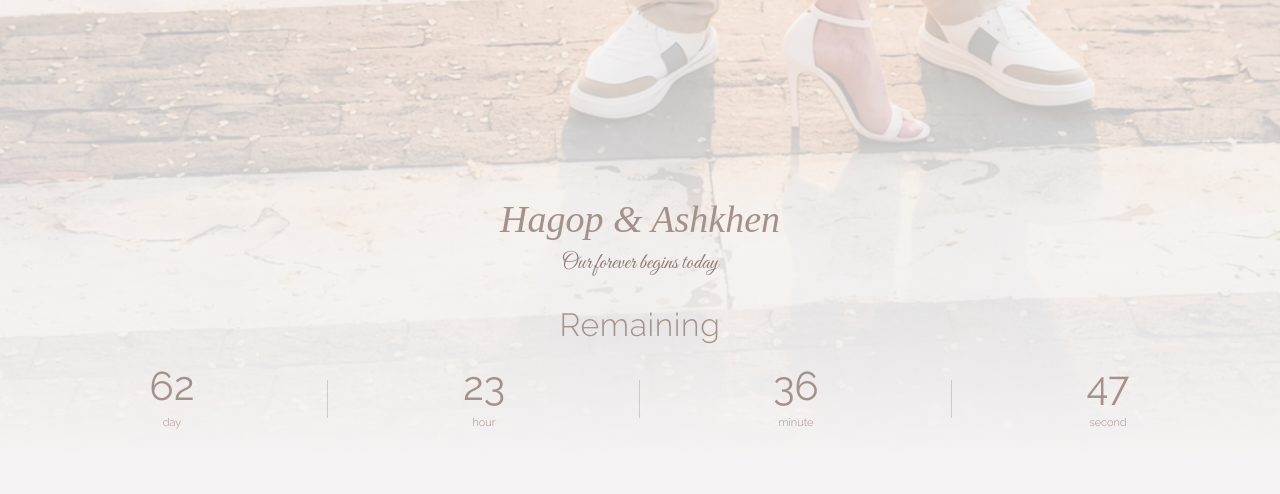
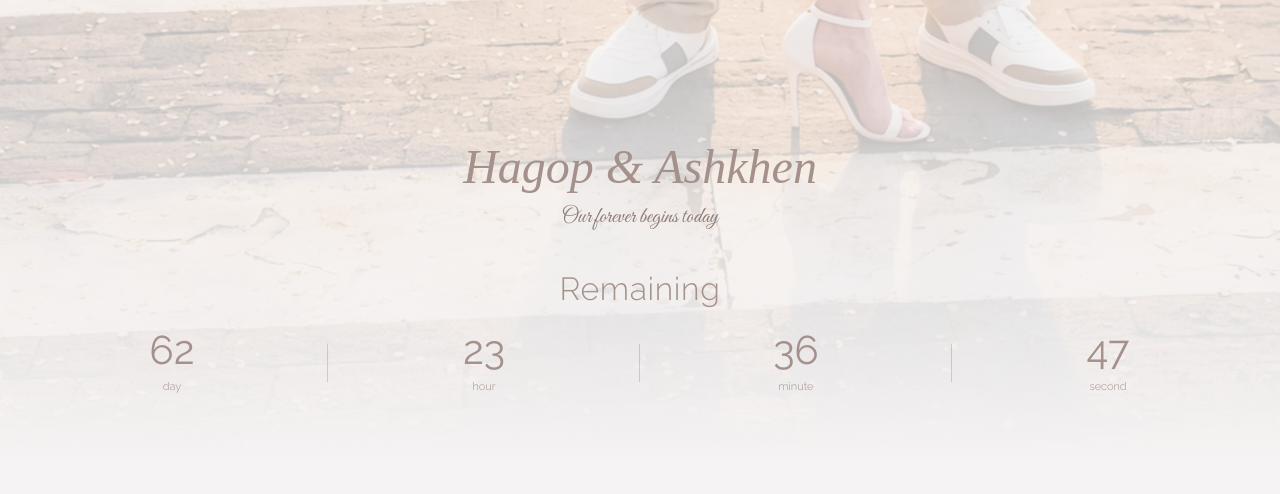
Before and after one commit to Hagop1998/Wedding_Invitation, a React (Vite) app: page / in a window 1280 px wide. Shown: the part 1815-2309 px from the top of the page. Built offline with nearby package versions, Linux system fonts and the light colour scheme; no server answers; a web font is replaced by a local one.

Commit message:
Adjust hero names size and countdown spacing

```diff
--- a/src/App.css
+++ b/src/App.css
@@ -229,15 +229,15 @@
   right: 0;
   bottom: 0;
   z-index: 2;
-  padding: 0 16px 28px;
+  padding: 0 16px 56px;
   pointer-events: none;
 }
 
 .hero__names {
-  margin: 0 0 4px;
+  margin: 0 0 6px;
   /* font-family: 'Great Vibes', cursive; */
   font-family: 'Allura', cursive;
-  font-size: clamp(28px, 7vw, 38px);
+  font-size: clamp(34px, 9vw, 48px);
   font-weight: 400;
   font-style: italic;
   line-height: 1.15;
@@ -269,7 +269,8 @@
 
 .hero__countdown {
   width: 100%;
-  margin-top: 18px;
+  margin-top: 28px;
+  margin-bottom: 8px;
   animation: slide-from-left 0.9s ease 1.05s both;
 }
 
```
